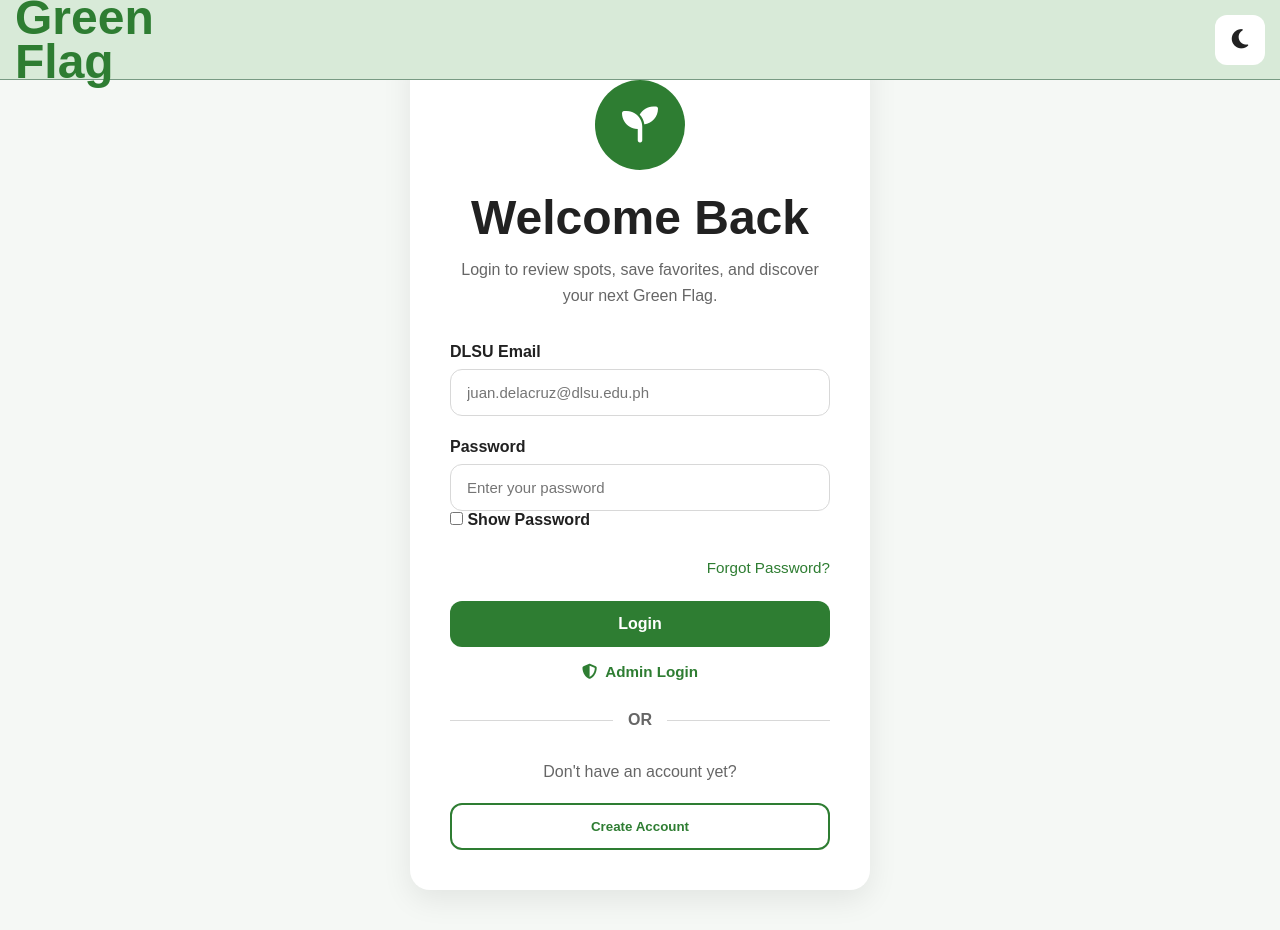
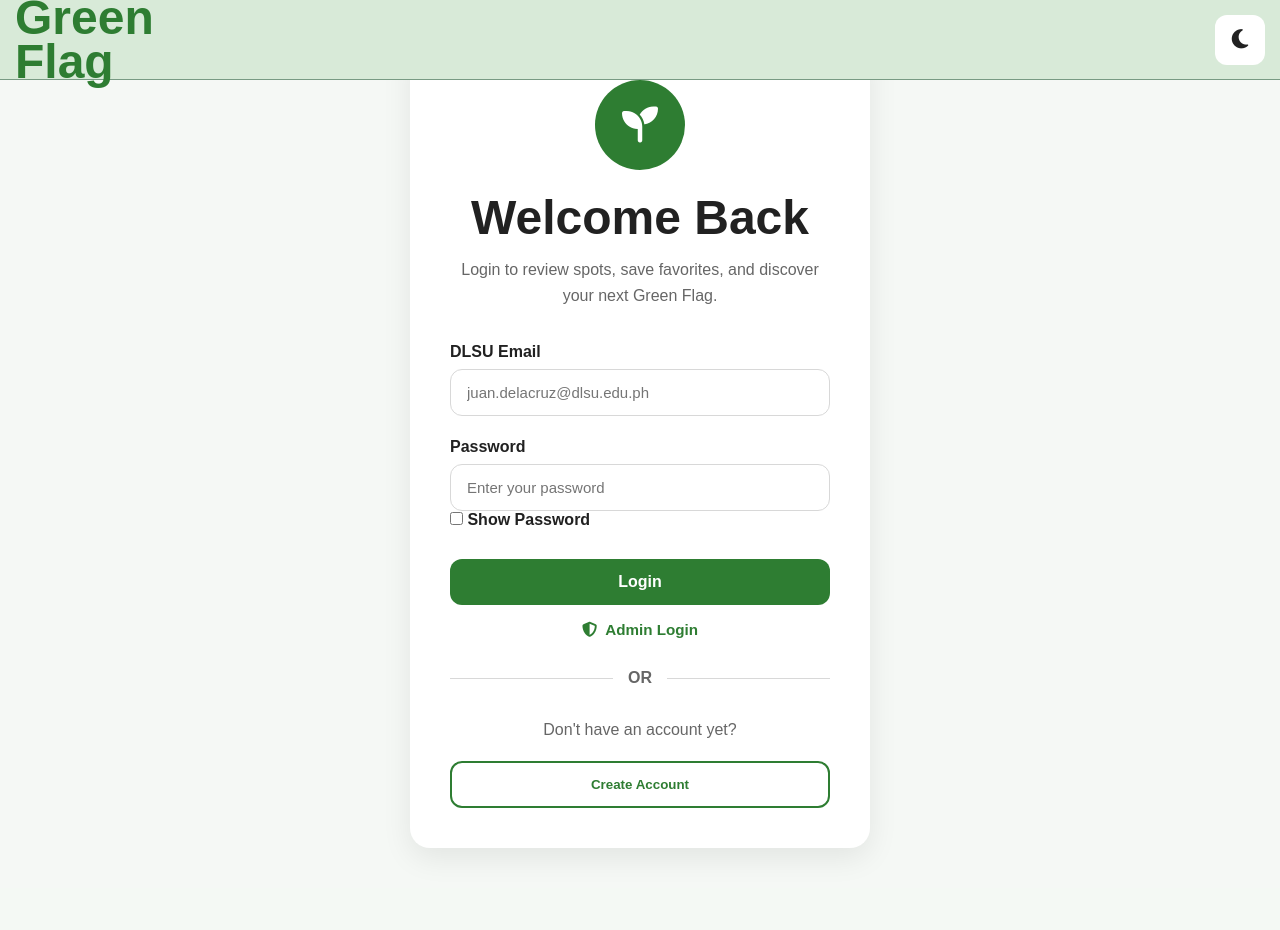
Before and after one commit to CGEMIYA/CCDEVAP-S15-Team-1-GreenFlag, a PHP site: page /login.php in a window 1280 px wide. After the commit the page ends 854 px from the top, so only its background shows below. Run offline with PHP 8.4, Linux system fonts and the light colour scheme.

Commit message:
Added images in about us and removed 'forgot password'

```diff
--- a/view/aboutus.php
+++ b/view/aboutus.php
@@ -28,7 +28,7 @@ require_once __DIR__ . '/includes/header.php';
 
                 <!-- Team Member 2 -->
                 <div class="card team-card">
-                    <img src="https://placehold.co/150x150/e2e8f0/64748b?text=Face" class="team-avatar" alt="Chris Garvida">
+                    <img src="photos/Chris Profile.jpg" class="team-avatar" alt="Chris Garvida">
                     <div class="card-content">
                         <h3>Chris Garvida</h3>
                     </div>
@@ -44,7 +44,7 @@ require_once __DIR__ . '/includes/header.php';
 
                 <!-- Team Member 4 -->
                 <div class="card team-card">
-                    <img src="https://placehold.co/150x150/e2e8f0/64748b?text=Face" class="team-avatar" alt="Rafael Vicuna">
+                    <img src="photos/Rafael Profile.png" class="team-avatar" alt="Rafael Vicuna">
                     <div class="card-content">
                         <h3>Rafael Vicuna</h3>
                     </div>
@@ -52,7 +52,7 @@ require_once __DIR__ . '/includes/header.php';
 
                 <!-- Team Member 5 -->
                 <div class="card team-card">
-                    <img src="https://placehold.co/150x150/e2e8f0/64748b?text=Face" class="team-avatar" alt="Shaun Stephen Roca">
+                    <img src="photos/Shaun Profile.jpg" class="team-avatar" alt="Shaun Stephen Roca">
                     <div class="card-content">
                         <h3>Shaun Stephen Roca</h3>
                     </div>
--- a/view/css/auth.css
+++ b/view/css/auth.css
@@ -183,32 +183,6 @@ body.dark .auth-card {
 .checkbox-group input {
 
     margin-top: 4px;
-
-}
-
-/* ==========================
-   FORGOT PASSWORD
-========================== */
-
-.forgot-password {
-
-    display: block;
-
-    text-align: right;
-
-    margin-bottom: 25px;
-
-    color: var(--primary);
-
-    text-decoration: none;
-
-    font-size: .95rem;
-
-}
-
-.forgot-password:hover {
-
-    text-decoration: underline;
 
 }
 
--- a/view/login.php
+++ b/view/login.php
@@ -141,12 +141,6 @@ session_start();
 
                 </div>
 
-                <a href="#" class="forgot-password">
-
-                    Forgot Password?
-
-                </a>
-
                 <button class="auth-btn" type="submit">
 
                     Login
```
Also changed, not shown: view/photos/Chris Profile.jpg (added), view/photos/Rafael Profile.png (added), view/photos/Shaun Profile.jpg (added).
